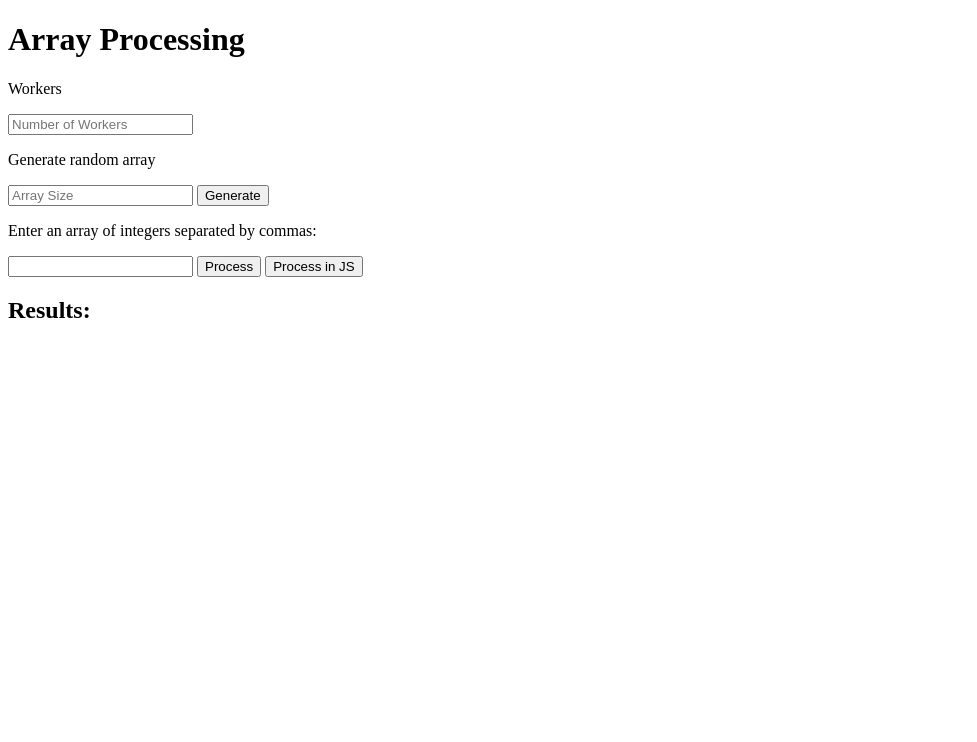
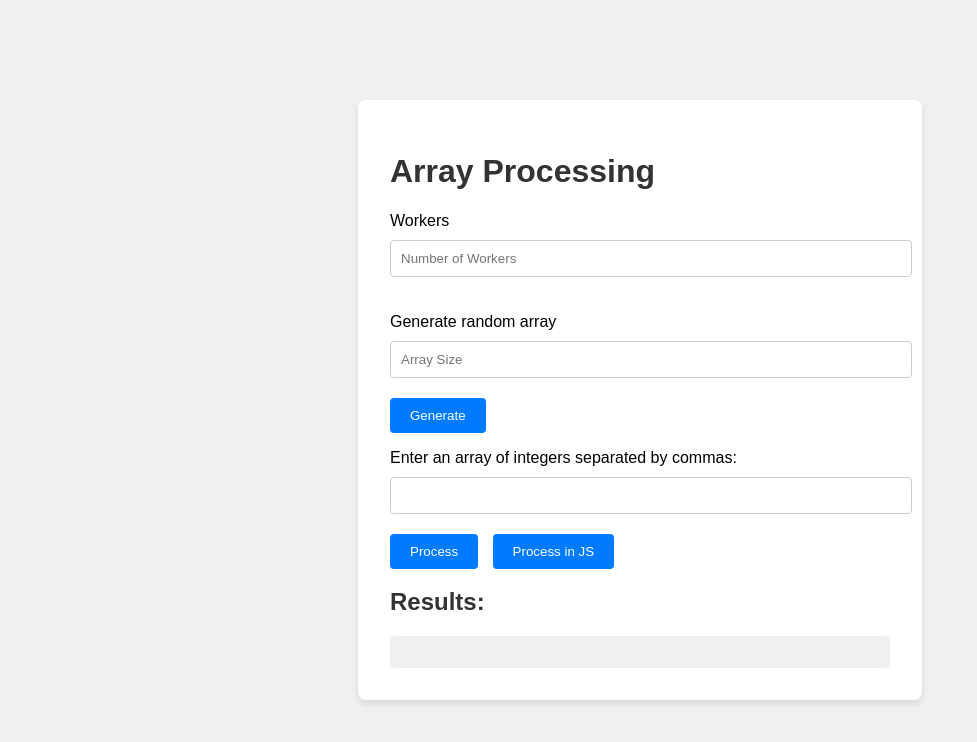
Before and after one commit to IIC3585-2023/wasm-grupo-06, a plain HTML site: page index.html in a window 1280 px wide. Shown: the whole page, without its empty margins (0-977 px from the left). Drawn offline with Linux system fonts and the light colour scheme; no server answers.

Commit message:
basic css

```diff
--- a/index.html
+++ b/index.html
@@ -2,11 +2,13 @@
 <!DOCTYPE html>
 <html lang="en">
   <head>
+    <link rel="stylesheet" href="styles.css" />
     <meta charset="UTF-8" />
     <meta name="viewport" content="width=device-width, initial-scale=1.0" />
     <title>Array Processing</title>
   </head>
   <body>
+    <div class="container">
       <h1>Array Processing</h1>
       <p>Workers</p>
       <input type="number" id="numWorkers" placeholder="Number of Workers" />
@@ -19,6 +21,7 @@
       <button onclick="algorithmInJS()">Process in JS</button>
       <h2>Results:</h2>
       <div id="output"></div>
+    </div>
     <script src="main.js"></script>
     <script src="functions.js"></script>
   </body>
--- /dev/null
+++ b/styles.css
@@ -0,0 +1,62 @@
+/* styles.css */
+body {
+  font-family: Arial, sans-serif;
+  margin: 0;
+  padding: 0;
+  display: flex;
+  justify-content: center;
+  align-items: center;
+  min-height: 100vh;
+  background-color: #f0f0f0;
+}
+
+.container {
+  background-color: #fff;
+  padding: 2rem;
+  border-radius: 8px;
+  box-shadow: 0 4px 6px rgba(0, 0, 0, 0.1);
+  max-width: 500px;
+  width: 100%;
+}
+
+h1,
+h2 {
+  color: #333;
+}
+
+p {
+  margin-bottom: 10px;
+}
+
+input[type="number"],
+input[type="text"] {
+  width: 100%;
+  padding: 10px;
+  margin-bottom: 20px;
+  border-radius: 4px;
+  border: 1px solid #ccc;
+}
+
+button {
+  padding: 10px 20px;
+  background-color: #007bff;
+  color: #fff;
+  border: none;
+  border-radius: 4px;
+  cursor: pointer;
+  transition: background-color 0.3s;
+}
+
+button:hover {
+  background-color: #0056b3;
+}
+
+button:not(:last-child) {
+  margin-right: 10px;
+}
+
+#output {
+  background-color: #f0f0f0;
+  padding: 1rem;
+  border-radius: 4px;
+}
```
Lines whose indentation alone changed are shown as unchanged.
